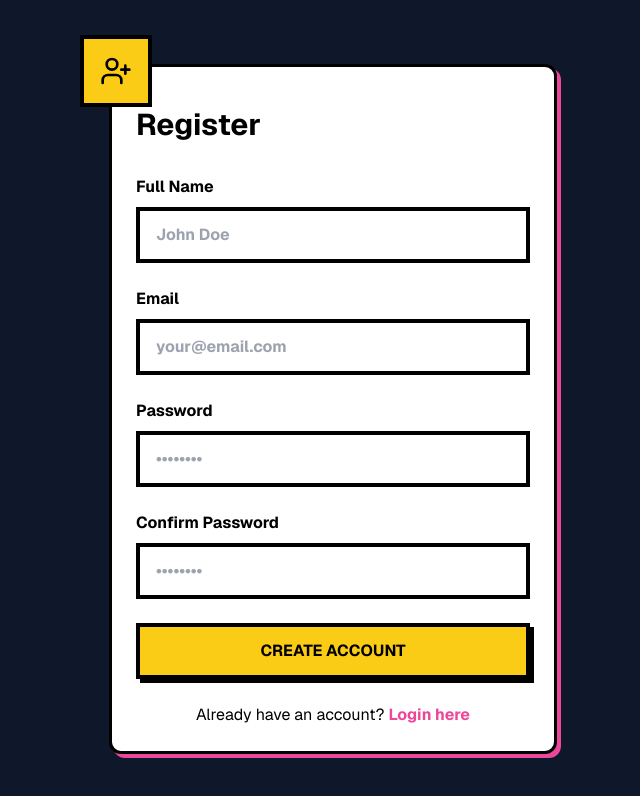
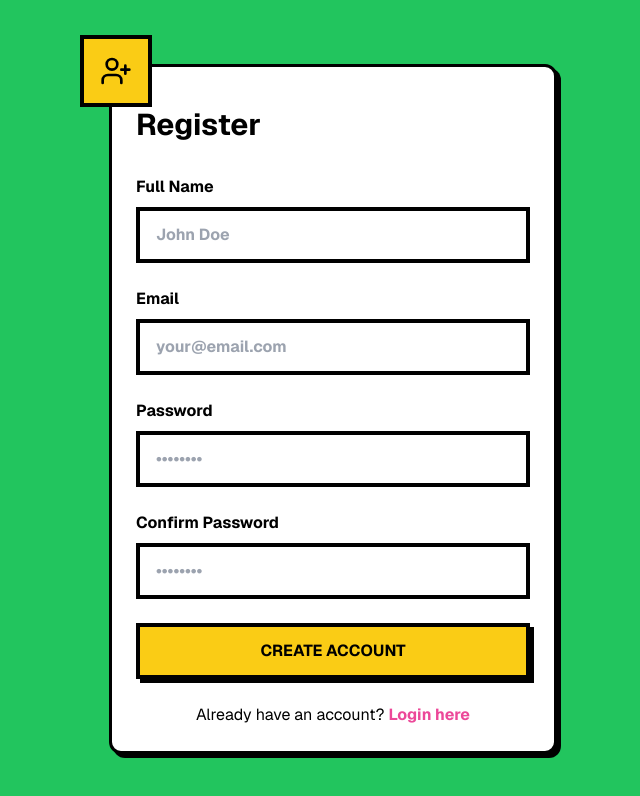
Before and after one commit to alfathmuqoddas/dinoland-fe-next, a Next.js app: page /register in a window 1280 px wide. Shown: the top 796 px of the page, without its empty margins (307-947 px from the left). Built offline with nearby package versions, Linux system fonts and the light colour scheme.

Commit message:
update: change bg color to green

```diff
--- a/src/app/components/Navbar.tsx
+++ b/src/app/components/Navbar.tsx
@@ -27,7 +27,7 @@ export const SearchForm = () => {
         placeholder="Search for products..."
         autoComplete="off"
         defaultValue={searchParams?.get("q") || ""}
-        className="text-md w-full border bg-transparent px-4 py-2 border-gray-600 focus:border-pink-500"
+        className="text-md w-full border bg-transparent rounded-md px-4 py-2 border-gray-600 focus:border-pink-500"
       />
       <div className="absolute right-0 top-0 mr-3 flex h-full items-center">
         <Search className="h-4" />
--- a/src/app/globals.css
+++ b/src/app/globals.css
@@ -4,14 +4,14 @@
 
 @layer base {
   body {
-    @apply bg-slate-900 text-white;
+    @apply bg-green-500 text-white;
     font-family: var(--font-geist-sans);
   }
 }
 
 .brutalist-card {
   @apply relative bg-white rounded-[12px] border-[3px] border-black text-black p-6 transform transition-transform duration-200 hover:scale-[1.02];
-  box-shadow: 4px 4px 0px theme("colors.pink.500");
+  box-shadow: 4px 4px 0px theme("colors.black");
 }
 
 .brutalist-input {
--- a/src/app/products/layout.tsx
+++ b/src/app/products/layout.tsx
@@ -10,7 +10,7 @@ export default function Layout({ children }: { children: React.ReactNode }) {
   return (
     <>
       <Navbar />
-      <main className="container mx-auto px-4 py-16 max-w-screen-xl">
+      <main className="container mx-auto px-4 py-8 max-w-screen-xl">
         {children}
       </main>
     </>
--- a/src/app/products/page.tsx
+++ b/src/app/products/page.tsx
@@ -37,10 +37,7 @@ const Products = async ({
 
   return (
     <div>
-      <h1 className="text-5xl font-bold text-center bg-clip-text text-transparent bg-gradient-to-r from-pink-500 to-yellow-400">
-        Featured Products
-      </h1>
-      <div className="py-8">
+      <div className="pb-8">
         <div>Category: {categoryId}</div>
         <div>Sort by: {sortBy}</div>
         <div>Sort Order: {sortOrder}</div>
```
